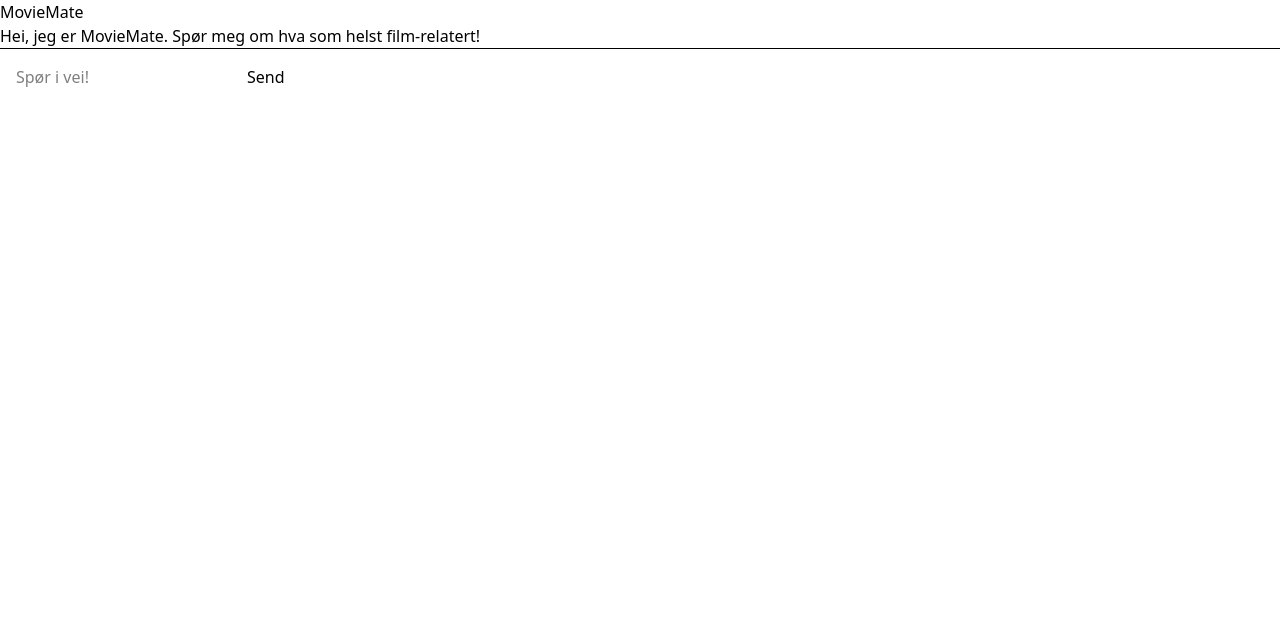
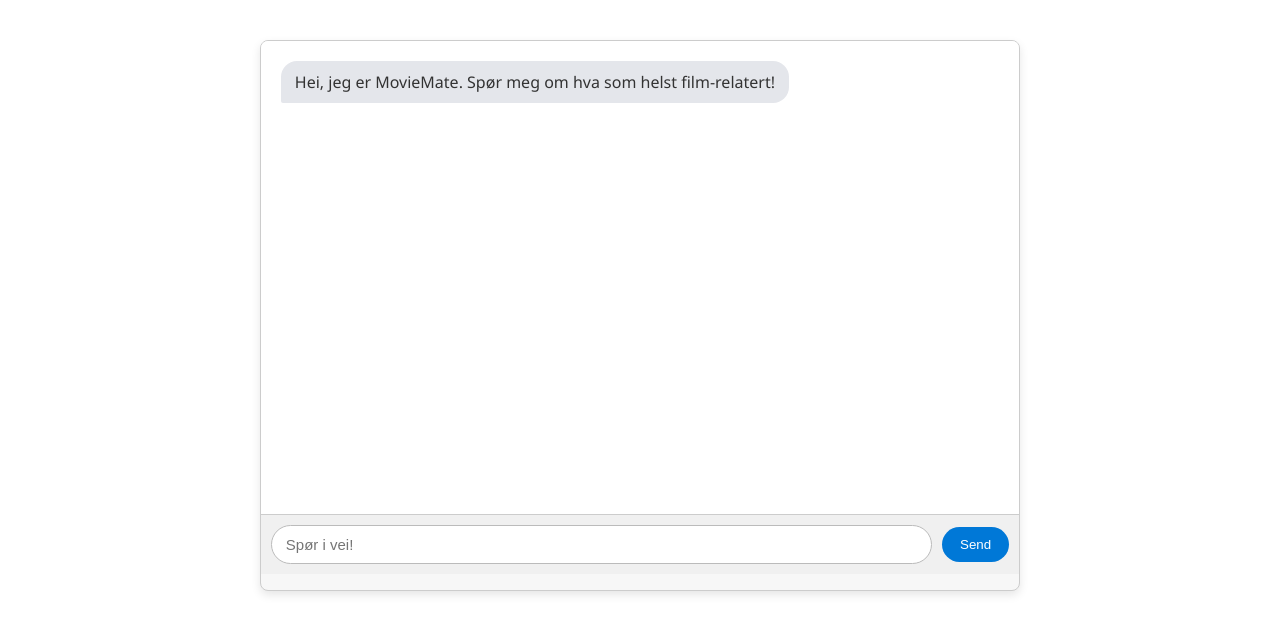
Before and after one commit to noaho04/MovieMate, a PHP site: page / in a window 1280 px wide. Shown: the top 634 px of the page. Run offline with PHP 8.4, Linux system fonts and the light colour scheme; style sheets or scripts are compiled from the project's sources.

Commit message:
Created a better visual representation of the chat

```diff
--- a/public/index.php
+++ b/public/index.php
@@ -8,6 +8,7 @@
         "display_only" => true
     ]];
 }
+//TODO Loading stage? display user message and a text bubble with ... from AI
 if ($_SERVER['REQUEST_METHOD'] === 'POST' && !empty($_POST['message'])) {
     // do sanitization later?
     $userMessage = trim(strip_tags($_POST['message']));
@@ -41,15 +42,13 @@
         <link href="style.css" rel="stylesheet">
     </head>
     <body>
-        <div class="container">
-            <h1>MovieMate</h1>
-        </div>
-        <div>
-            <div>
+        <div class="chat-container">
+            <div class="chat-messages">
                 <!--TODO message separation by . to avoid overly long messages from AI-->
                 <?php
                 foreach ($_SESSION['messages'] as $message) {
-                    echo '<div>'.$message["content"].'</div>';
+                    $class = $message['role'] === 'user' ? 'user' : 'model';
+                    echo '<div class="message ' . $class . '">' . htmlspecialchars($message["content"]) . '</div>';
                 }
                 ?>
             </div>
--- a/public/style.css
+++ b/public/style.css
@@ -1 +1,100 @@
-@import "tailwindcss";
+.chat-container {
+    width: 60%;
+    height: 70%;
+    margin: 40px auto;
+    display: flex;
+    flex-direction: column;
+    background-color: #f7f7f7;
+    border: 1px solid #ccc;
+    border-radius: 8px;
+    box-shadow: 0 4px 10px rgba(0, 0, 0, 0.1);
+    font-family: "Segoe UI", Tahoma, Geneva, Verdana, sans-serif;
+    overflow: hidden;
+}
+
+.chat-messages {
+    flex: 1;
+    padding: 20px;
+    overflow-y: auto;
+    max-height: 70vh;
+    background-color: #fff;
+    display: flex;
+    flex-direction: column;
+    gap: 10px;
+}
+
+.message {
+    display: inline-block;
+    padding: 10px 14px;
+    border-radius: 16px;
+    line-height: 1.4;
+    word-wrap: break-word;
+    word-break: break-word;
+    width: fit-content;
+    max-width: 80%;
+}
+
+.message.user {
+    background-color: #0078d7;
+    color: white;
+    align-self: flex-end;
+    border-bottom-right-radius: 2px;
+}
+
+.message.model {
+    background-color: #e4e6eb;
+    color: #333;
+    align-self: flex-start;
+    border-bottom-left-radius: 2px;
+}
+
+form {
+    display: flex;
+    align-items: center;
+    padding: 10px;
+    background-color: #f0f0f0;
+    border-top: 1px solid #ccc;
+}
+
+form input[type="text"] {
+    flex: 1;
+    padding: 10px 14px;
+    border: 1px solid #bbb;
+    border-radius: 20px;
+    outline: none;
+    font-size: 15px;
+    transition: border-color 0.2s ease;
+}
+
+form input[type="text"]:focus {
+    border-color: #0078d7;
+}
+
+form button {
+    margin-left: 10px;
+    padding: 10px 18px;
+    background-color: #0078d7;
+    color: white;
+    border: none;
+    border-radius: 20px;
+    cursor: pointer;
+    font-weight: 500;
+    transition: background-color 0.2s ease;
+}
+
+form button:hover {
+    background-color: #005fa3;
+}
+
+.chat-messages::-webkit-scrollbar {
+    width: 8px;
+}
+
+.chat-messages::-webkit-scrollbar-thumb {
+    background-color: #ccc;
+    border-radius: 4px;
+}
+
+.chat-messages::-webkit-scrollbar-thumb:hover {
+    background-color: #aaa;
+}
```
Also changed, not shown: src/call.php (line endings or trailing spaces).
